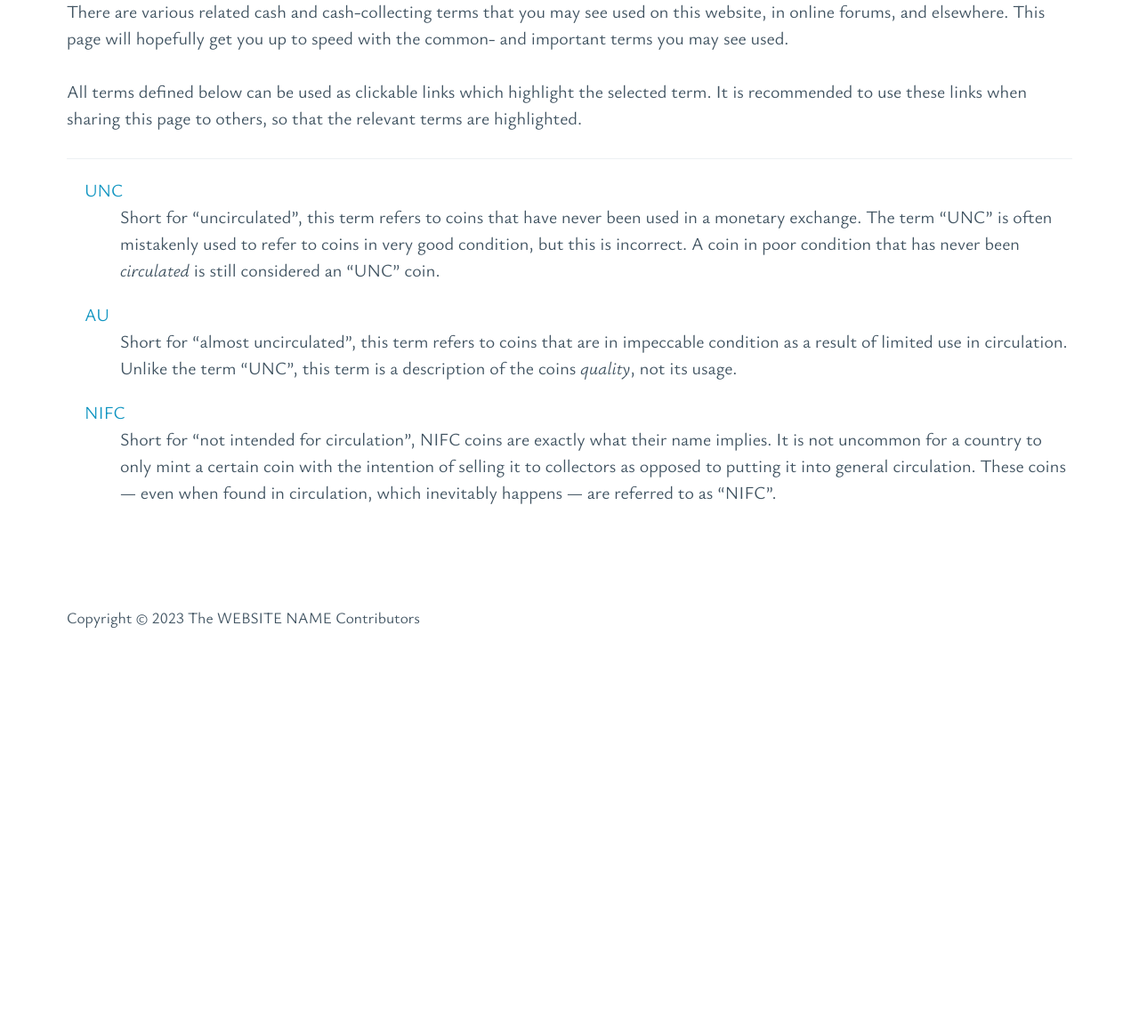
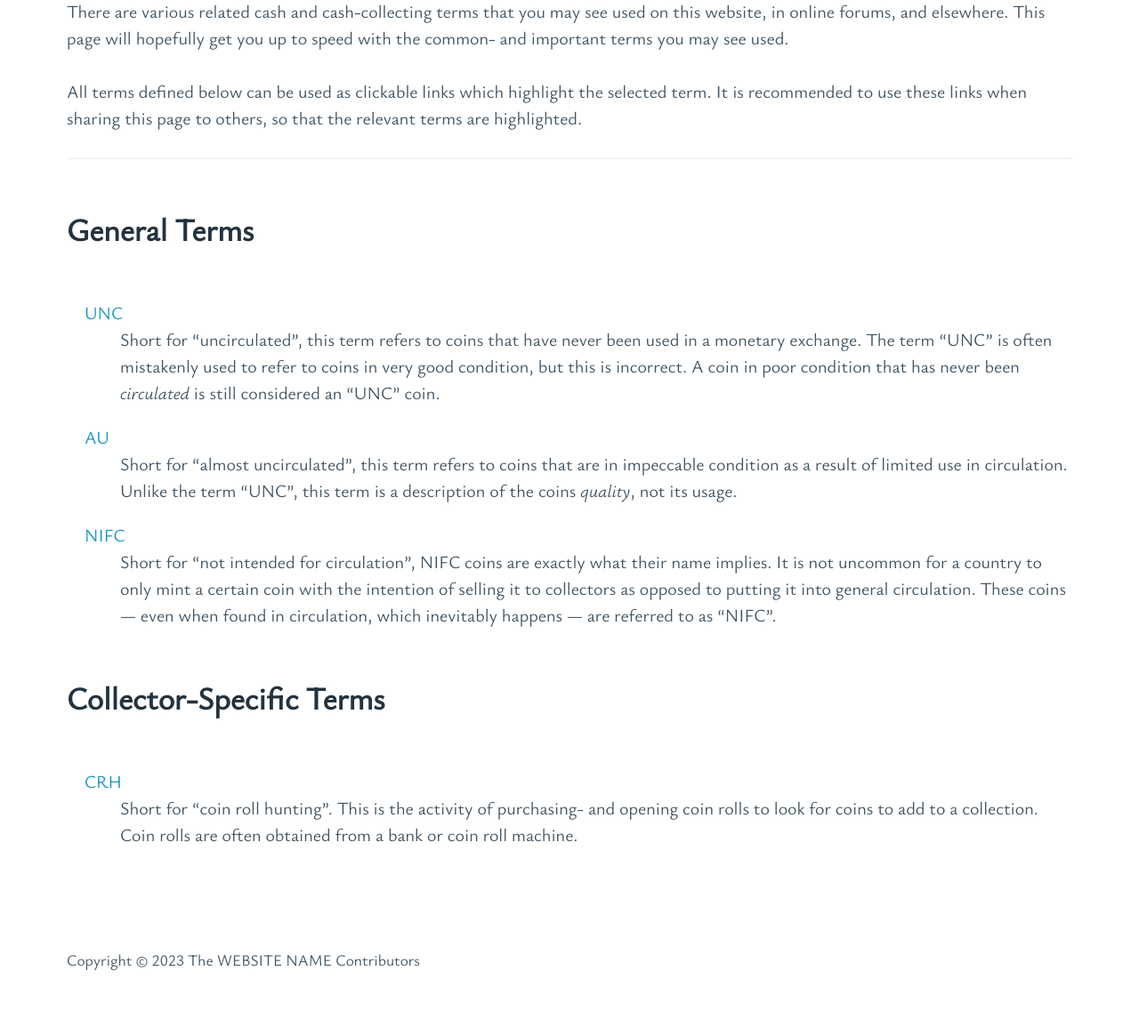
Before and after one commit to Mango0x45/ToBeNamed, a Flask app: page /jargon in a window 1280 px wide. Shown: the part 292-1456 px from the top of the page at 89% size. Before the commit the page ends 998 px from the top, so only its background shows below. Run offline with Flask 3, Linux system fonts and the light colour scheme.

Commit message:
Add a definition for “CRH”

```diff
--- a/src/templates/jargon.html
+++ b/src/templates/jargon.html
@@ -27,6 +27,8 @@
 
 	<hr>
 
+	<h2>{{ _("General Terms") }}</h2>
+
 	<dl>
 		<dt><a id="UNC" href="#UNC">UNC</a></dt>
 		<dd>{{
@@ -55,6 +57,18 @@
 			referred to as “NIFC”.")
 		}}</dd>
 	</dl>
+
+	<h2>{{ _("Collector-Specific Terms") }}</h2>
+
+	<dl>
+		<dt><a id="CRH" href="#CRH">CRH</a></dt>
+		<dd>{{
+			_("Short for “coin roll hunting”.  This is the activity of
+			purchasing- and opening coin rolls to look for coins to add to a
+			collection.  Coin rolls are often obtained from a bank or coin roll
+			machine.")
+		}}</dd>
+	</dl>
 </main>
 
 {% endblock content %}
```
